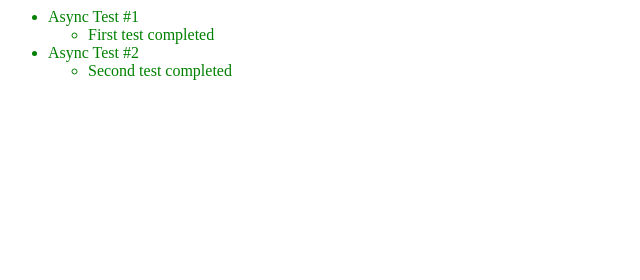
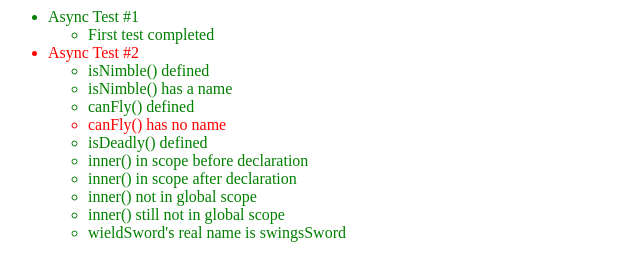
Before and after one commit to lusan/jstestsuite, a plain HTML site: page index.html in a window 1280 px wide. Shown: the whole page, without its empty margins (0-640 px from the left). Drawn offline with Linux system fonts and the light colour scheme.

Commit message:
assertions on functions and its scoping

```diff
--- a/testsuite.html
+++ b/index.html
@@ -41,6 +41,10 @@
           return li;
         };
       })();
+      function isNimble(){ return true; }
+      var canFly = function(){ return true; };
+      window.isDeadly = function(){ return true; };
+      window.wieldsSword = function swingsSword() { return true; };
       window.onload = function() {
         test("Async Test #1", function() {
           pause();
@@ -52,11 +56,26 @@
         test("Async Test #2", function() {
           pause();
           setTimeout(function() {
-            assert(true, "Second test completed");
+						assert(typeof window.isNimble === "function","isNimble() defined");
+						assert(isNimble.name === "isNimble","isNimble() has a name");
+						assert(typeof window.canFly === "function","canFly() defined");
+						assert(canFly.name === "","canFly() has no name");
+						assert(typeof window.isDeadly === "function","isDeadly() defined");
+						function outer(){
+							assert(typeof inner === "function","inner() in scope before declaration");
+							function inner(){}
+							assert(typeof inner === "function","inner() in scope after declaration");
+							assert(window.inner === undefined,"inner() not in global scope");
+						}
+						outer();
+						assert(window.inner === undefined,"inner() still not in global scope");
+						assert(window.wieldsSword.name === 'swingsSword',"wieldSword's real name is swingsSword");
             resume();
           }, 1000);
         });
       };
+
+
     </script>
     <style>
       #results li.pass {
```
